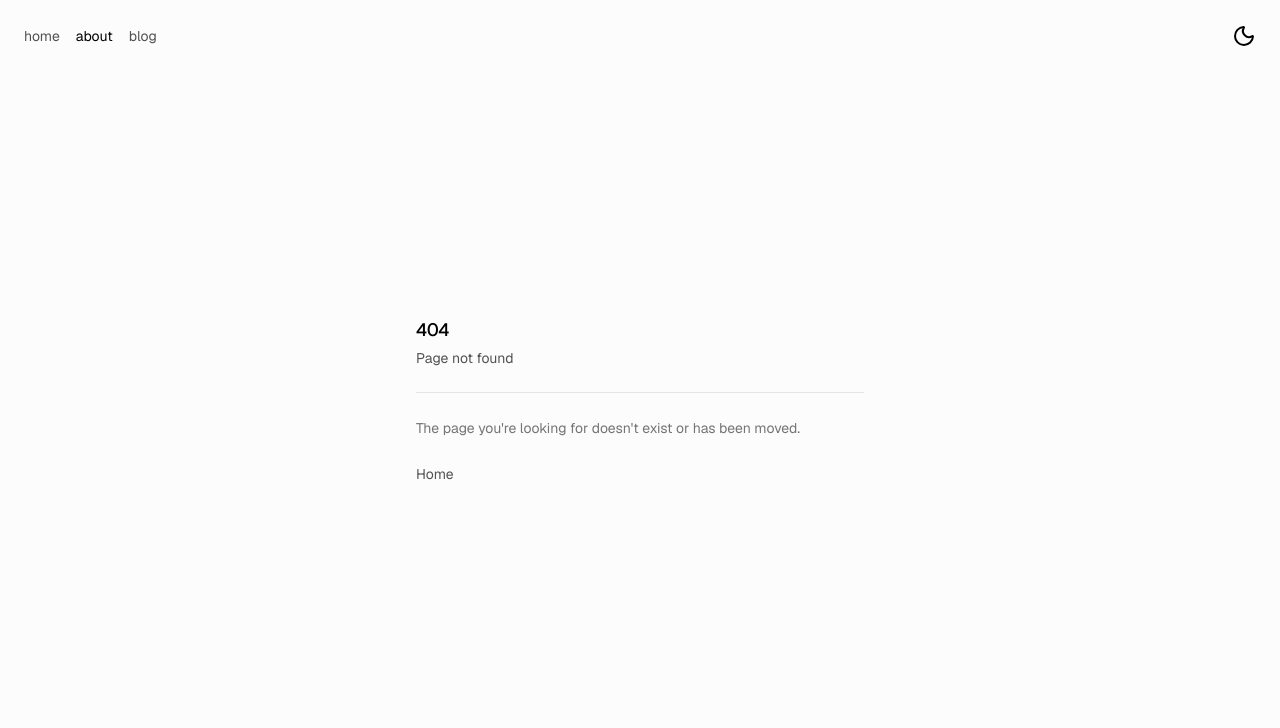
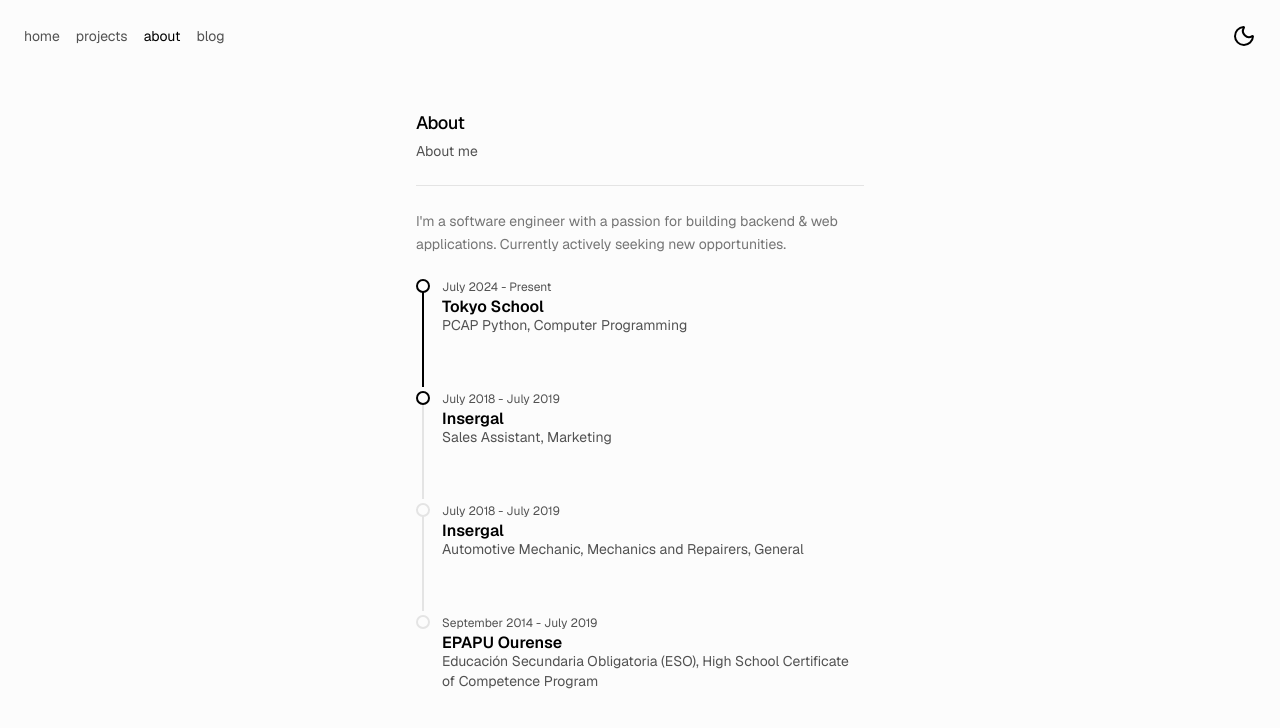
Before and after one commit to kWAYTV/portfolio, a Next.js app: page /about in a window 1280 px wide. Before the commit this address had no page. Shown: the top 728 px of the page. Built offline with nearby package versions, Linux system fonts and the light colour scheme.

Commit message:
feat: Create About page with personal timeline and update navigation to include projects link

```diff
--- /dev/null
+++ b/src/app/(pages)/about/page.tsx
@@ -0,0 +1,86 @@
+import { PageContent } from "@/components/shared/page-content";
+import { PageWrapper } from "@/components/shared/page-wrapper";
+import { Separator } from "@/components/ui/separator";
+import {
+  Timeline,
+  TimelineConnector,
+  TimelineContent,
+  TimelineDescription,
+  TimelineDot,
+  TimelineHeader,
+  TimelineItem,
+  TimelineTime,
+  TimelineTitle,
+} from "@/components/ui/timeline";
+
+const timelineItems = [
+  {
+    id: "tokyo-school",
+    dateTime: "2024-07",
+    date: "July 2024 - Present",
+    title: "Tokyo School",
+    description: "PCAP Python, Computer Programming",
+  },
+  {
+    id: "insergal-sales",
+    dateTime: "2018-07",
+    date: "July 2018 - July 2019",
+    title: "Insergal",
+    description: "Sales Assistant, Marketing",
+  },
+  {
+    id: "insergal-mechanic",
+    dateTime: "2018-07",
+    date: "July 2018 - July 2019",
+    title: "Insergal",
+    description: "Automotive Mechanic, Mechanics and Repairers, General",
+  },
+  {
+    id: "epapu-ourense",
+    dateTime: "2014-09",
+    date: "September 2014 - July 2019",
+    title: "EPAPU Ourense",
+    description:
+      "Educación Secundaria Obligatoria (ESO), High School Certificate of Competence Program",
+  },
+];
+
+export default function About() {
+  return (
+    <PageWrapper>
+      <PageContent>
+        <div className="space-y-1">
+          <h1 className="font-medium text-base tracking-tight sm:text-lg">
+            About
+          </h1>
+          <p className="text-muted-foreground text-xs sm:text-sm">About me</p>
+        </div>
+
+        <Separator />
+
+        <p className="text-muted-foreground/80 text-xs leading-relaxed sm:text-sm">
+          I'm a software engineer with a passion for building backend & web
+          applications. Currently actively seeking new opportunities.
+        </p>
+
+        <Timeline activeIndex={1}>
+          {timelineItems.map((item) => (
+            <TimelineItem key={item.id}>
+              <TimelineDot />
+              <TimelineConnector />
+              <TimelineContent>
+                <TimelineHeader>
+                  <TimelineTime dateTime={item.dateTime}>
+                    {item.date}
+                  </TimelineTime>
+                  <TimelineTitle>{item.title}</TimelineTitle>
+                </TimelineHeader>
+                <TimelineDescription>{item.description}</TimelineDescription>
+              </TimelineContent>
+            </TimelineItem>
+          ))}
+        </Timeline>
+      </PageContent>
+    </PageWrapper>
+  );
+}
--- a/src/components/shared/page-wrapper.tsx
+++ b/src/components/shared/page-wrapper.tsx
@@ -38,6 +38,7 @@ export function PageWrapper({ children }: PageWrapperProps) {
       <nav className="absolute top-4 right-4 left-4 flex items-center justify-between sm:top-6 sm:right-6 sm:left-6">
         <div className="flex items-center gap-3 sm:gap-4">
           <NavLink href="/">home</NavLink>
+          <NavLink href="/projects">projects</NavLink>
           <NavLink href="/about">about</NavLink>
           <NavLink href="/blog">blog</NavLink>
         </div>
--- a/src/components/ui/timeline.tsx
+++ b/src/components/ui/timeline.tsx
@@ -1,21 +1,12 @@
+/** biome-ignore-all lint/nursery/noShadow: <shadcn/ui diceui timeline> */
+/** biome-ignore-all lint/suspicious/noBitwiseOperators: <shadcn/ui diceui timeline> */
+/** biome-ignore-all lint/style/useConsistentTypeDefinitions: <shadcn/ui diceui timeline> */
+/** biome-ignore-all lint/performance/noNamespaceImport: <shadcn/ui diceui timeline> */
 "use client";
 
 import { Slot } from "@radix-ui/react-slot";
 import { cva } from "class-variance-authority";
-import {
-  type ComponentProps,
-  type ComponentRef,
-  createContext,
-  type RefObject,
-  useCallback,
-  useContext,
-  useEffect,
-  useId,
-  useLayoutEffect,
-  useMemo,
-  useRef,
-  useSyncExternalStore,
-} from "react";
+import * as React from "react";
 import { useComposedRefs } from "@/lib/compose-refs";
 import { cn } from "@/lib/utils";
 
@@ -24,11 +15,11 @@ type Orientation = "vertical" | "horizontal";
 type Variant = "default" | "alternate";
 type Status = "completed" | "active" | "pending";
 
-interface DivProps extends ComponentProps<"div"> {
+interface DivProps extends React.ComponentProps<"div"> {
   asChild?: boolean;
 }
 
-type ItemElement = ComponentRef<typeof TimelineItem>;
+type ItemElement = React.ComponentRef<typeof TimelineItem>;
 
 const ROOT_NAME = "Timeline";
 const ITEM_NAME = "TimelineItem";
@@ -37,16 +28,16 @@ const CONNECTOR_NAME = "TimelineConnector";
 const CONTENT_NAME = "TimelineContent";
 
 const useIsomorphicLayoutEffect =
-  typeof window === "undefined" ? useEffect : useLayoutEffect;
+  typeof window === "undefined" ? React.useEffect : React.useLayoutEffect;
 
 function useLazyRef<T>(fn: () => T) {
-  const ref = useRef<T | null>(null);
+  const ref = React.useRef<T | null>(null);
 
   if (ref.current === null) {
     ref.current = fn();
   }
 
-  return ref as RefObject<T>;
+  return ref as React.RefObject<T>;
 }
 
 function getItemStatus(itemIndex: number, activeIndex?: number): Status {
@@ -62,7 +53,9 @@ function getItemStatus(itemIndex: number, activeIndex?: number): Status {
   return "pending";
 }
 
-function getSortedEntries(entries: [string, RefObject<ItemElement | null>][]) {
+function getSortedEntries(
+  entries: [string, React.RefObject<ItemElement | null>][]
+) {
   return entries.sort((a, b) => {
     const elementA = a[1].current;
     const elementB = b[1].current;
@@ -70,11 +63,9 @@ function getSortedEntries(entries: [string, RefObject<ItemElement | null>][]) {
       return 0;
     }
     const position = elementA.compareDocumentPosition(elementB);
-    // biome-ignore lint/suspicious/noBitwiseOperators: DOM position comparison requires bitwise
     if (position & Node.DOCUMENT_POSITION_FOLLOWING) {
       return -1;
     }
-    // biome-ignore lint/suspicious/noBitwiseOperators: DOM position comparison requires bitwise
     if (position & Node.DOCUMENT_POSITION_PRECEDING) {
       return 1;
     }
@@ -83,58 +74,64 @@ function getSortedEntries(entries: [string, RefObject<ItemElement | null>][]) {
 }
 
 function useStore<T>(selector: (store: Store) => T): T {
-  const store = useContext(StoreContext);
+  const store = React.useContext(StoreContext);
   if (!store) {
     throw new Error(`\`useStore\` must be used within \`${ROOT_NAME}\``);
   }
 
-  const getSnapshot = useCallback(() => selector(store), [store, selector]);
+  const getSnapshot = React.useCallback(
+    () => selector(store),
+    [store, selector]
+  );
 
-  return useSyncExternalStore(store.subscribe, getSnapshot, getSnapshot);
+  return React.useSyncExternalStore(store.subscribe, getSnapshot, getSnapshot);
 }
 
-const DirectionContext = createContext<Direction | undefined>(undefined);
+const DirectionContext = React.createContext<Direction | undefined>(undefined);
 
 function useDirection(dirProp?: Direction): Direction {
-  const contextDir = useContext(DirectionContext);
+  const contextDir = React.useContext(DirectionContext);
   return dirProp ?? contextDir ?? "ltr";
 }
 
-type StoreState = {
-  items: Map<string, RefObject<ItemElement | null>>;
-};
+interface StoreState {
+  items: Map<string, React.RefObject<ItemElement | null>>;
+}
 
-type Store = {
+interface Store {
   subscribe: (callback: () => void) => () => void;
   getState: () => StoreState;
   notify: () => void;
-  onItemRegister: (id: string, ref: RefObject<ItemElement | null>) => void;
+  onItemRegister: (
+    id: string,
+    ref: React.RefObject<ItemElement | null>
+  ) => void;
   onItemUnregister: (id: string) => void;
   getNextItemStatus: (id: string, activeIndex?: number) => Status | undefined;
   getItemIndex: (id: string) => number;
-};
+}
 
-const StoreContext = createContext<Store | null>(null);
+const StoreContext = React.createContext<Store | null>(null);
 
 function useStoreContext(consumerName: string) {
-  const context = useContext(StoreContext);
+  const context = React.useContext(StoreContext);
   if (!context) {
     throw new Error(`\`${consumerName}\` must be used within \`${ROOT_NAME}\``);
   }
   return context;
 }
 
-type TimelineContextValue = {
+interface TimelineContextValue {
   dir: Direction;
   orientation: Orientation;
   variant: Variant;
   activeIndex?: number;
-};
+}
 
-const TimelineContext = createContext<TimelineContextValue | null>(null);
+const TimelineContext = React.createContext<TimelineContextValue | null>(null);
 
 function useTimelineContext(consumerName: string) {
-  const context = useContext(TimelineContext);
+  const context = React.useContext(TimelineContext);
   if (!context) {
     throw new Error(`\`${consumerName}\` must be used within \`${ROOT_NAME}\``);
   }
@@ -208,7 +205,7 @@ function TimelineRoot(props: TimelineRootProps) {
     items: new Map(),
   }));
 
-  const store = useMemo<Store>(
+  const store = React.useMemo<Store>(
     () => ({
       subscribe: (cb) => {
         listenersRef.current.add(cb);
@@ -220,7 +217,10 @@ function TimelineRoot(props: TimelineRootProps) {
           cb();
         }
       },
-      onItemRegister: (id: string, ref: RefObject<ItemElement | null>) => {
+      onItemRegister: (
+        id: string,
+        ref: React.RefObject<ItemElement | null>
+      ) => {
         stateRef.current.items.set(id, ref);
         store.notify();
       },
@@ -228,7 +228,7 @@ function TimelineRoot(props: TimelineRootProps) {
         stateRef.current.items.delete(id);
         store.notify();
       },
-      getNextItemStatus: (id: string, providedActiveIndex?: number) => {
+      getNextItemStatus: (id: string, activeIndex?: number) => {
         const entries = Array.from(stateRef.current.items.entries());
         const sortedEntries = getSortedEntries(entries);
 
@@ -238,7 +238,7 @@ function TimelineRoot(props: TimelineRootProps) {
         }
 
         const nextItemIndex = currentIndex + 1;
-        return getItemStatus(nextItemIndex, providedActiveIndex);
+        return getItemStatus(nextItemIndex, activeIndex);
       },
       getItemIndex: (id: string) => {
         const entries = Array.from(stateRef.current.items.entries());
@@ -249,7 +249,7 @@ function TimelineRoot(props: TimelineRootProps) {
     [listenersRef, stateRef]
   );
 
-  const contextValue = useMemo<TimelineContextValue>(
+  const contextValue = React.useMemo<TimelineContextValue>(
     () => ({
       dir,
       orientation,
@@ -279,18 +279,17 @@ function TimelineRoot(props: TimelineRootProps) {
   );
 }
 
-type TimelineItemContextValue = {
+interface TimelineItemContextValue {
   id: string;
   status: Status;
   isAlternateRight: boolean;
-};
+}
 
-const TimelineItemContext = createContext<TimelineItemContextValue | null>(
-  null
-);
+const TimelineItemContext =
+  React.createContext<TimelineItemContextValue | null>(null);
 
 function useTimelineItemContext(consumerName: string) {
-  const context = useContext(TimelineItemContext);
+  const context = React.useContext(TimelineItemContext);
   if (!context) {
     throw new Error(`\`${consumerName}\` must be used within \`${ITEM_NAME}\``);
   }
@@ -355,14 +354,14 @@ function TimelineItem(props: DivProps) {
     useTimelineContext(ITEM_NAME);
   const store = useStoreContext(ITEM_NAME);
 
-  const instanceId = useId();
+  const instanceId = React.useId();
   const itemId = id ?? instanceId;
-  const itemRef = useRef<ItemElement | null>(null);
+  const itemRef = React.useRef<ItemElement | null>(null);
   const composedRef = useComposedRefs(ref, itemRef);
 
   const itemIndex = useStore((state) => state.getItemIndex(itemId));
 
-  const status = useMemo<Status>(
+  const status = React.useMemo<Status>(
     () => getItemStatus(itemIndex, activeIndex),
     [activeIndex, itemIndex]
   );
@@ -376,7 +375,7 @@ function TimelineItem(props: DivProps) {
 
   const isAlternateRight = variant === "alternate" && itemIndex % 2 === 1;
 
-  const itemContextValue = useMemo<TimelineItemContextValue>(
+  const itemContextValue = React.useMemo<TimelineItemContextValue>(
     () => ({ id: itemId, status, isAlternateRight }),
     [itemId, status, isAlternateRight]
   );
@@ -716,7 +715,7 @@ function TimelineDescription(props: DivProps) {
   );
 }
 
-interface TimelineTimeProps extends ComponentProps<"time"> {
+interface TimelineTimeProps extends React.ComponentProps<"time"> {
   asChild?: boolean;
 }
 
```
